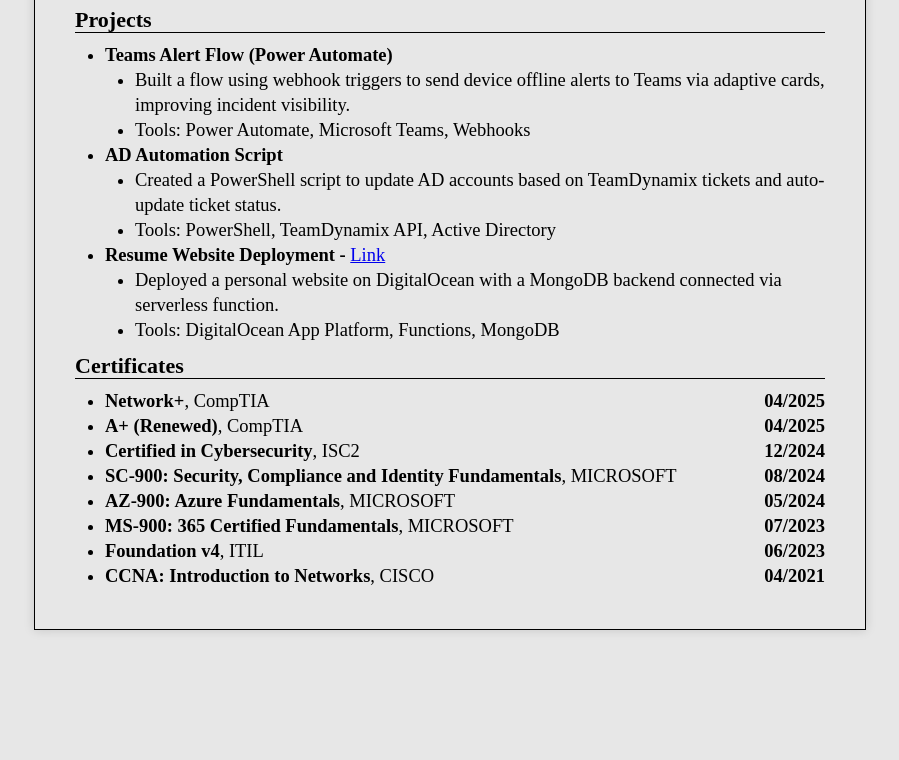
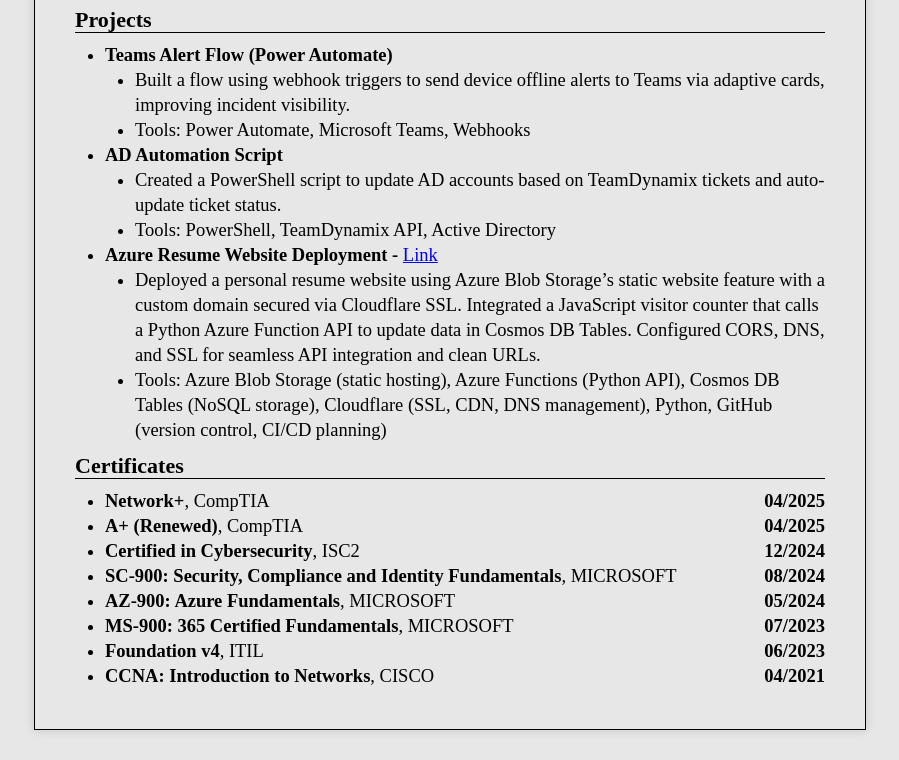
Before and after one commit to AmishGoel1/CloudResumeChallengeAzure, a plain HTML site: page index.html in a window 1280 px wide. Shown: the part 1819-2579 px from the top of the page, without its empty margins (190-1089 px from the left). Before the commit the page ends 2479 px from the top, so only its background shows below. Drawn offline with Linux system fonts and the light colour scheme; no server answers.

Commit message:
changed point from digitalocean project to azure project

```diff
--- a/index.html
+++ b/index.html
@@ -183,13 +183,13 @@
                         </ul>
                     </li>
                     <li>
-                        <strong>Resume Website Deployment - </strong> <a href="https://lets.workwithamish.me/">Link</a>
+                        <strong>Azure Resume Website Deployment - </strong> <a href="https://come.workwithamish.me/">Link</a>
                         <ul>
                             <li>
-                                Deployed a personal website on DigitalOcean with a MongoDB backend connected via serverless function.
+                                Deployed a personal resume website using Azure Blob Storage’s static website feature with a custom domain secured via Cloudflare SSL. Integrated a JavaScript visitor counter that calls a Python Azure Function API to update data in Cosmos DB Tables. Configured CORS, DNS, and SSL for seamless API integration and clean URLs.
                             </li>
                             <li>
-                                Tools: DigitalOcean App Platform, Functions, MongoDB
+                                Tools: Azure Blob Storage (static hosting), Azure Functions (Python API), Cosmos DB Tables (NoSQL storage), Cloudflare (SSL, CDN, DNS management), Python, GitHub (version control, CI/CD planning)
                             </li>
                         </ul>
                     </li>
```
